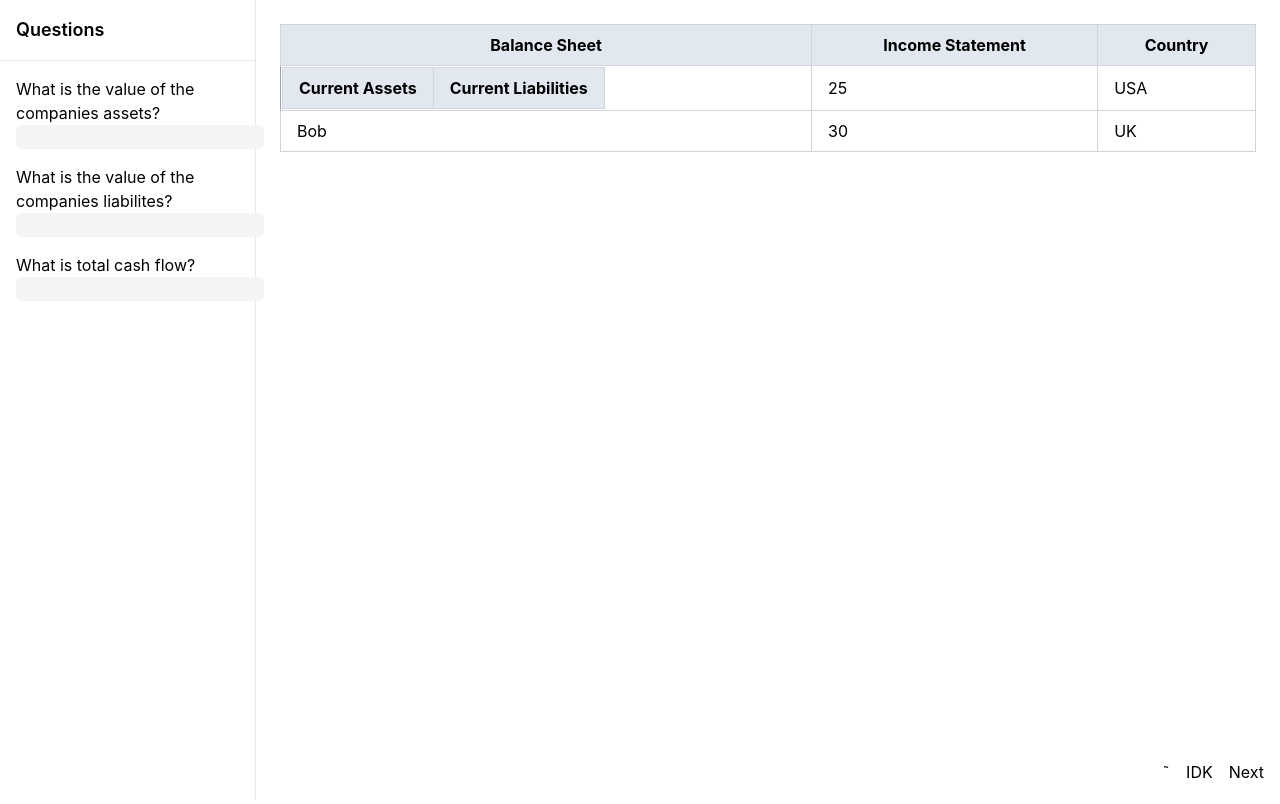
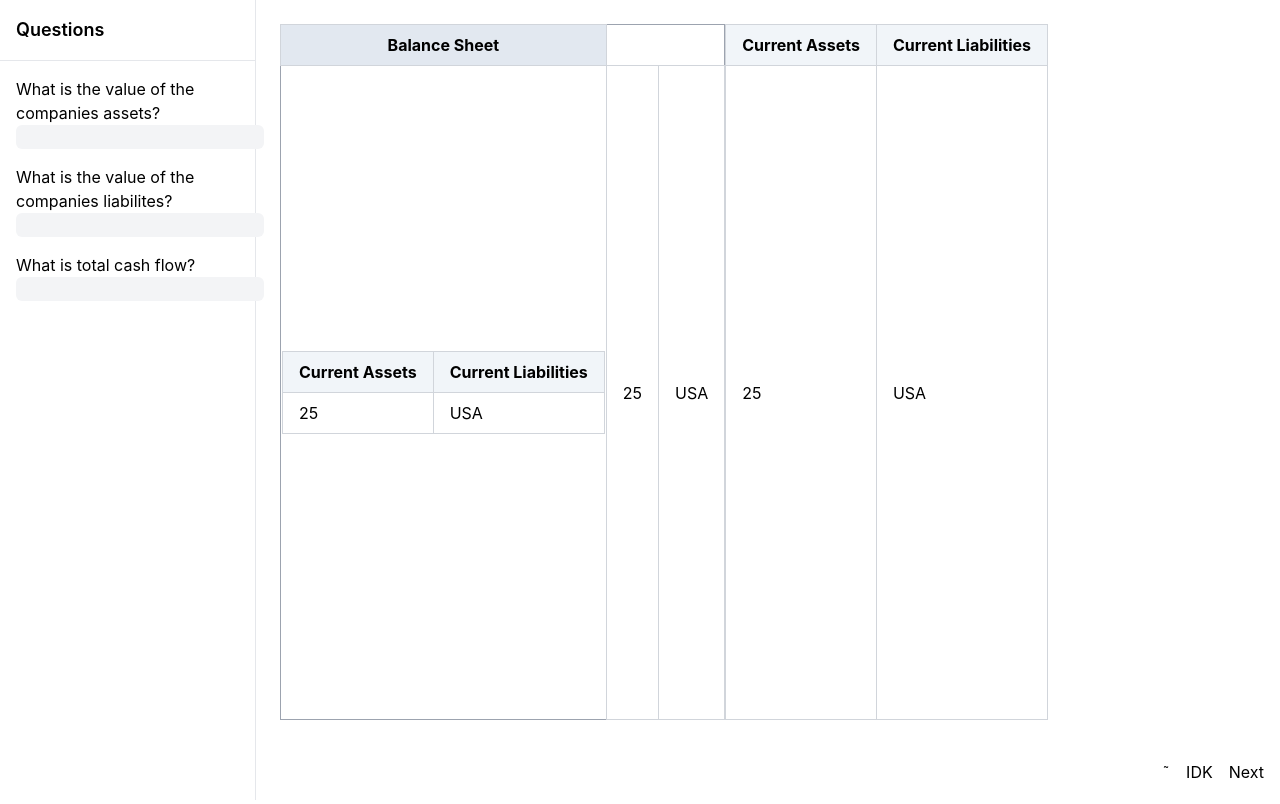
Before and after one commit to sam-schnaars/cal-hacks, a React (Create React App) app: page / in a window 1280 px wide. Built offline with nearby package versions, Linux system fonts and the light colour scheme.

Commit message:
accounting-education test

```diff
--- a/src/App.js
+++ b/src/App.js
@@ -49,33 +49,43 @@ function App() {
 
       {/* Main Content */}
       <div className="flex-1 flex flex-col justify-between">
-        <main className="flex-1 flex flex-col justify-between p-6">
+        <main className="flex-1 flex flex-row p-6">
           <table className="table-auto border border-gray-400">
           <thead>
             <tr>
               <th className="border bg-slate-200 border-gray-300 px-4 py-2">Balance Sheet</th>
-              <th className="border bg-slate-200 border-gray-300 px-4 py-2">Income Statement</th>
-              <th className="border bg-slate-200 border-gray-300 px-4 py-2">Country</th>
             </tr>
           </thead>
           <tbody>
             <tr>
               <td className="">
-                <thead className='w-full'>
-                  <th className="border bg-slate-200 border-gray-300 px-4 py-2">Current Assets</th>
-                  <th className="border bg-slate-200 border-gray-300 px-4 py-2">Current Liabilities</th>
-                </thead>
+                <table className="">
+                  <thead>
+                    <th className="border bg-slate-100 border-gray-300 px-4 py-2">Current Assets</th>
+                    <th className="border bg-slate-100 border-gray-300 px-4 py-2">Current Liabilities</th>
+                  </thead>
+                  <tbody>
+                    <td className="border border-gray-300 px-4 py-2">25</td>
+                    <td className="border border-gray-300 px-4 py-2">USA</td>
+                  </tbody>
+                </table>
+
               </td>
               <td className="border border-gray-300 px-4 py-2">25</td>
               <td className="border border-gray-300 px-4 py-2">USA</td>
             </tr>
-            <tr>
-              <td className="border border-gray-300 px-4 py-2">Bob</td>
-              <td className="border border-gray-300 px-4 py-2">30</td>
-              <td className="border border-gray-300 px-4 py-2">UK</td>
-            </tr>
           </tbody>
           </table>
+          <table className="">
+                  <thead>
+                    <th className="border bg-slate-100 border-gray-300 px-4 py-2">Current Assets</th>
+                    <th className="border bg-slate-100 border-gray-300 px-4 py-2">Current Liabilities</th>
+                  </thead>
+                  <tbody>
+                    <td className="border border-gray-300 px-4 py-2">25</td>
+                    <td className="border border-gray-300 px-4 py-2">USA</td>
+                  </tbody>
+                </table>
         </main>
 
         {/* Bottom Right Buttons */}
```
